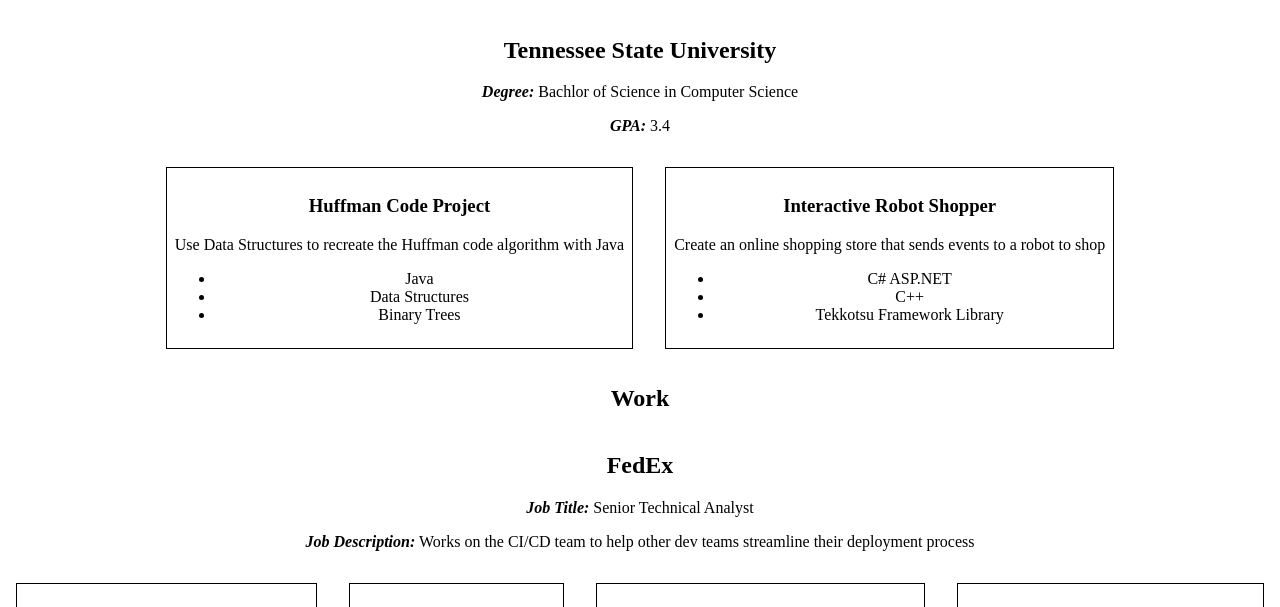
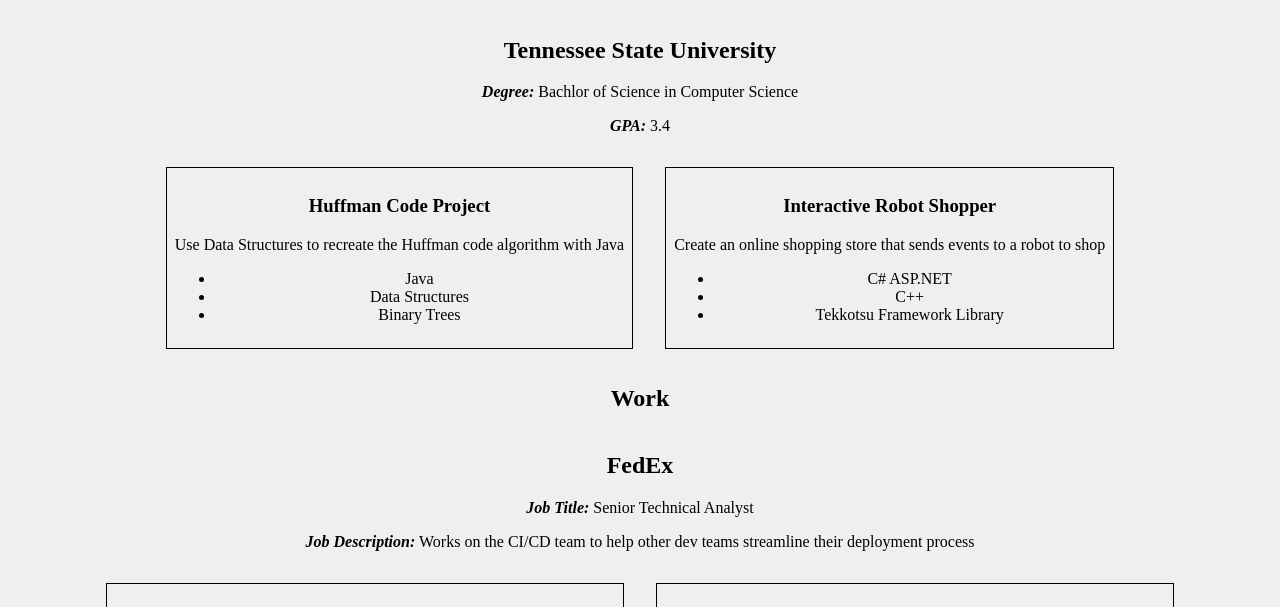
Before and after one commit to Docterryome/personalResume, a plain HTML site: page index.html in a window 1280 px wide. Shown: the part 117-724 px from the top of the page. Drawn offline with Linux system fonts and the light colour scheme.

Commit message:
Made it look a little better

```diff
--- a/style.css
+++ b/style.css
@@ -7,6 +7,7 @@
 
 body {
     margin: 0;
+    background-color: #efefef;
 }
 
 .header img {
@@ -37,9 +38,11 @@ body {
     display: flex;
     flex-direction: row;
     justify-content: center;
+    flex-wrap: wrap;
 }
 
 .project-section div {
+    min-width: 350px;
     max-width: 500px;
     border: 1px solid black;
     margin: 1em;
```
